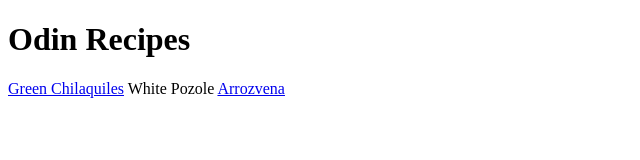
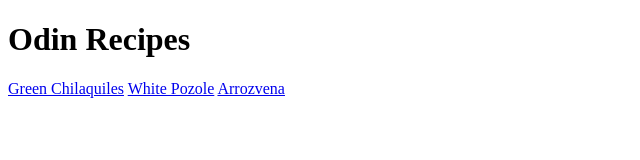
Before and after one commit to gritdiv/odin_recipes, a plain HTML site: page index.html in a window 1280 px wide. Shown: the whole page, without its empty margins (0-640 px from the left). Drawn offline with Linux system fonts and the light colour scheme.

Commit message:
Fix broken link to white-pozole.html

```diff
--- a/index.html
+++ b/index.html
@@ -7,7 +7,7 @@
     <body>
         <h1>Odin Recipes</h1>
         <a href="recipes/chilaquiles.html">Green Chilaquiles</a>
-        <a href="recipes/white-pozole.html"></a>White Pozole</a>
+        <a href="recipes/white-pozole.html">White Pozole</a>
         <a href="recipes/arrozvena.html">Arrozvena</a>
     </body>
 </html>
```
